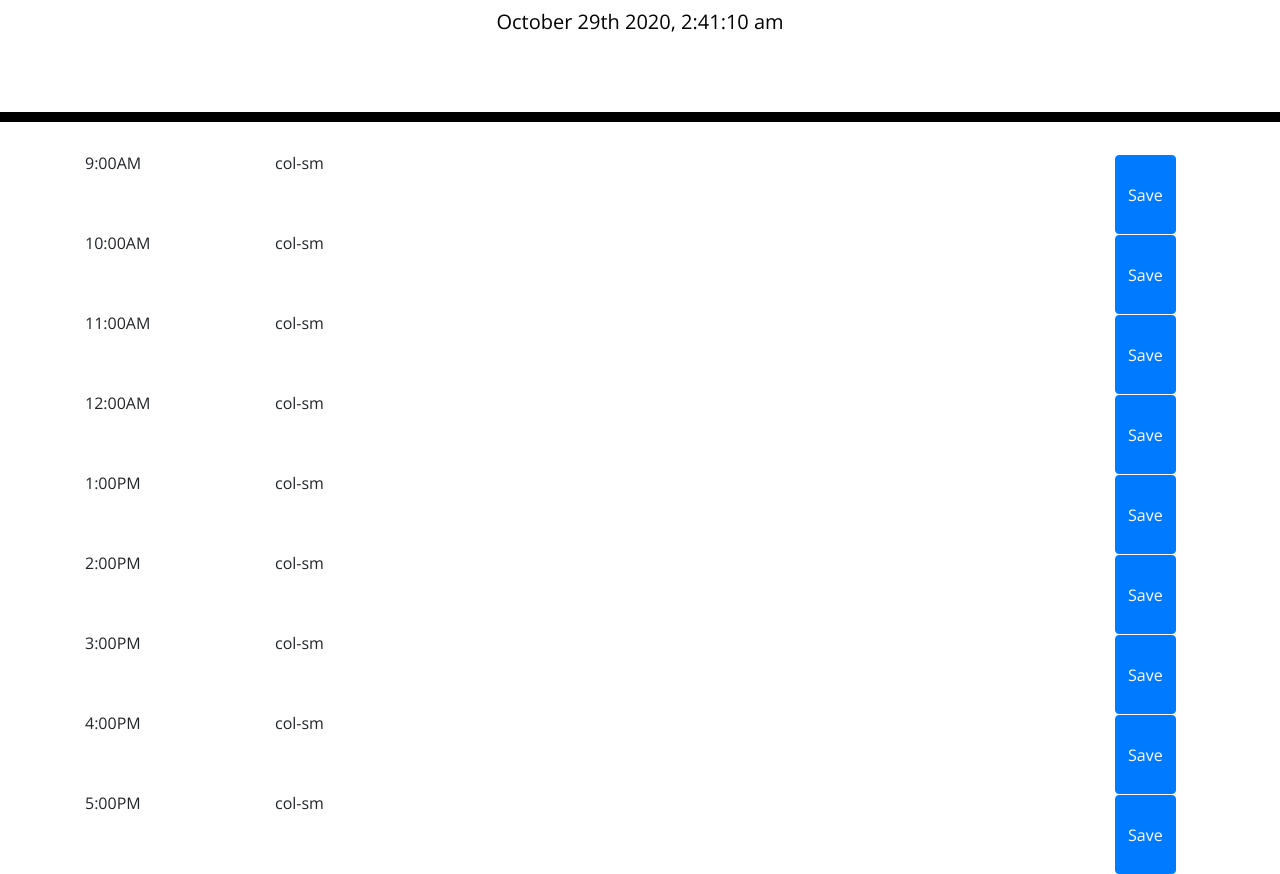
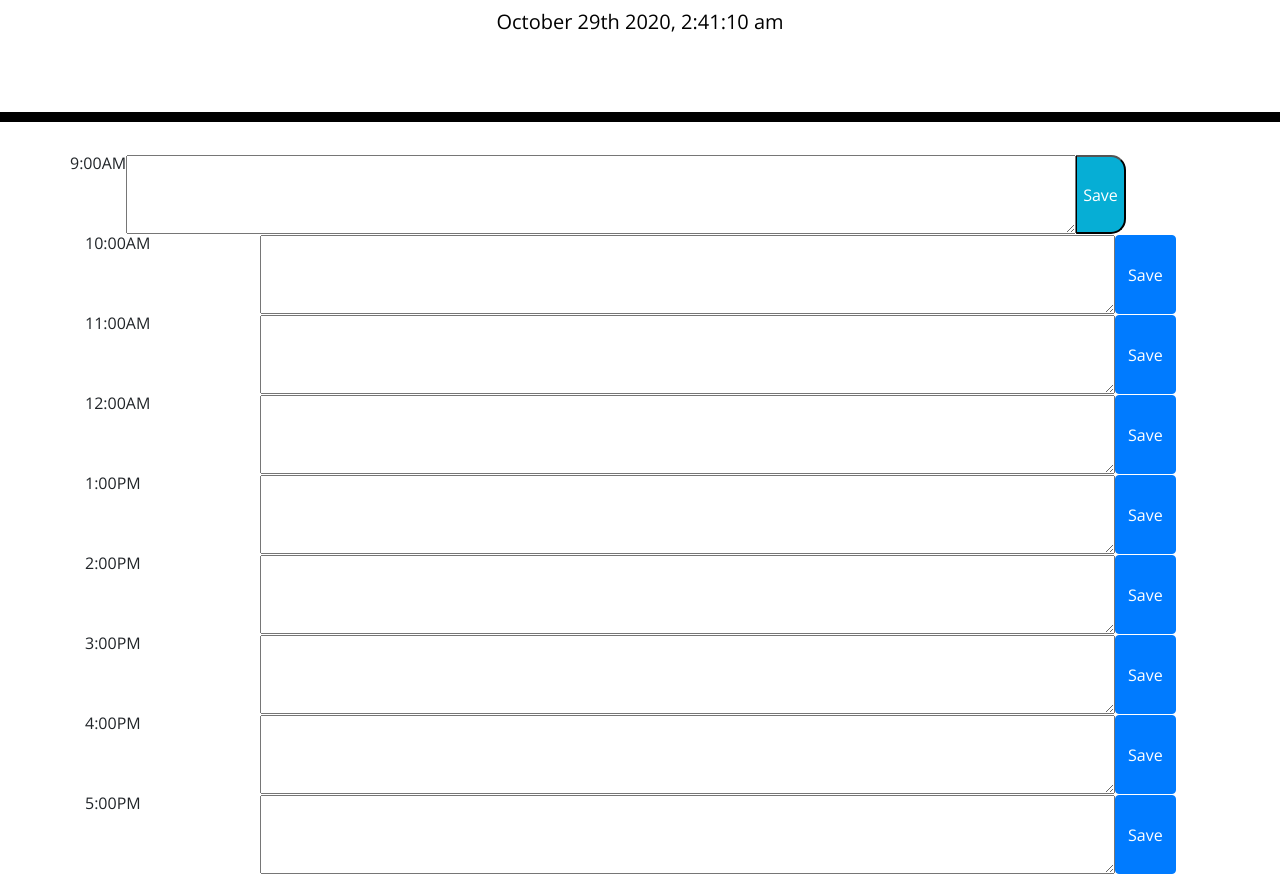
Before and after one commit to gsmac14/CalenderHW, a plain HTML site: page index.html in a window 1280 px wide. Shown: the part 182-1056 px from the top of the page. Drawn offline with nearby package versions, Linux system fonts and the light colour scheme.

Commit message:
added some css

```diff
--- a/index.html
+++ b/index.html
@@ -35,48 +35,48 @@
     <div class="container" >
       <!-- Timeblocks go here -->
       <div class="row" id="row1">
-        <div id= "9AM"class="col-2">col-sm</div>
-        <div class="col-9">col-sm</div>
-        <input class="btn btn-primary" type="submit" value="Save">
+        <div id= "9AM" class="time-block" class="col-1"></div>
+        <textarea  class="col-10" class="description"  ></textarea>
+        <input class="saveBtn" class="saveBtn i:hover"  class="btn btn-primary" type="submit" value="Save">
       </div>
       <div class="row" id= "row2">
-        <div id= "10AM"  class="col-2">col-sm</div>
-        <div class="col-9">col-sm</div>
+        <div id= "10AM"  class="col-2"></div>
+        <textarea class="col-9"></textarea>
         <input class="btn btn-primary" type="submit" value="Save">
       </div>
       <div class="row" id="row3">
-        <div id= "11AM" class="col-2">col-sm</div>
-        <div class="col-9">col-sm</div>
+        <div id= "11AM" class="col-2"></div>
+        <textarea class="col-9"></textarea>
         <input class="btn btn-primary" type="submit" value="Save">
       </div>
       <div class="row" id="row4">
-        <div id= "12PM"class="col-2">col-sm</div>
-        <div class="col-9">col-sm</div>
+        <div id= "12PM"class="col-2"></div>
+        <textarea class="col-9"></textarea>
         <input class="btn btn-primary" type="submit" value="Save">
     </div>
         <div class="row" id="row5">
-          <div id= "1PM" class="col-2">col-sm</div>
-          <div class="col-9">col-sm</div>
+          <div id= "1PM" class="col-2"></div>
+          <textarea class="col-9"></textarea>
           <input class="btn btn-primary" type="submit" value="Save">
       </div>
       <div class="row" id="row6">
-        <div id= "2PM" class="col-2">col-sm</div>
-        <div class="col-9">col-sm</div>
+        <div id= "2PM" class="col-2"></div>
+        <textarea class="col-9"></textarea>
         <input class="btn btn-primary" type="submit" value="Save">
       </div>
       <div class="row" id= "row7">
-        <div id= "3PM" class="col-2">col-sm</div>
-        <div class="col-9">col-sm</div>
+        <div id= "3PM" class="col-2"></div>
+        <textarea class="col-9"></textarea>
         <input class="btn btn-primary" type="submit" value="Save">
       </div>
       <div class="row" id="row 8">
-        <div id= "4PM" class="col-2">col-sm</div>
-        <div class="col-9">col-sm</div>
+        <div id= "4PM" class="col-2"></div>
+        <textarea class="col-9"></textarea>
         <input class="btn btn-primary" type="submit" value="Save">
       </div>
       <div class="row" id="row 9">
-        <div id= "5PM" class="col-2">col-sm</div>
-        <div class="col-9">col-sm</div>
+        <div id= "5PM" class="col-2"></div>
+        <textarea class="col-9"></textarea>
         <input class="btn btn-primary" type="submit" value="Save">
       </div>
     </div>
--- a/style.css
+++ b/style.css
@@ -4,7 +4,7 @@ body {
     line-height: 1;
   }
 
-  textarea{
+  .textarea{
     background: transparent;
     border: none;
     resize: none;
```
Also changed, not shown: script.js (+8 -1 lines).
